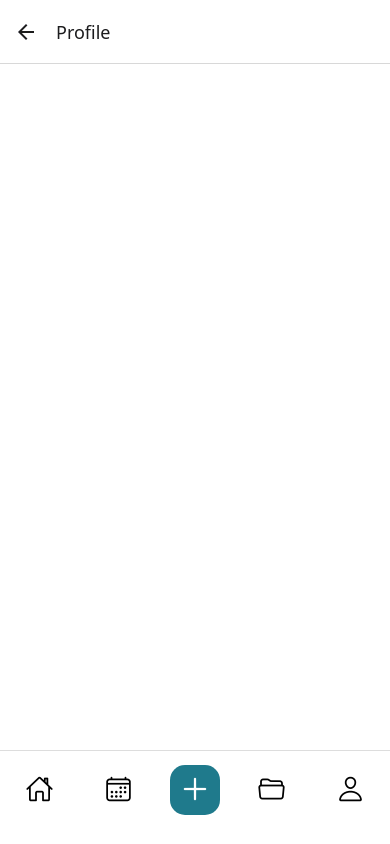
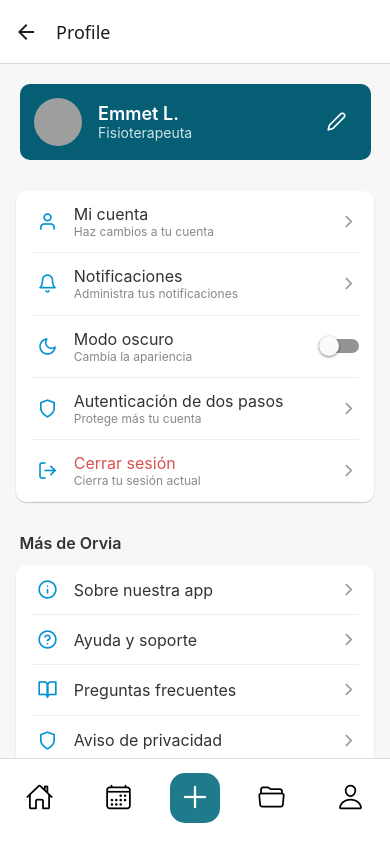
Before and after one commit to Diegoferpo/ORVIAProject, a React Native app in the folder ORVIA/: screen /Profile in a window 390 px wide. Built offline with nearby package versions, Linux system fonts and the light colour scheme; grey boxes are pictures that could not be loaded.

Commit message:
feat: Added profile and patients screen

```diff
--- a/ORVIA/App.js
+++ b/ORVIA/App.js
@@ -2,7 +2,7 @@ import {NavigationContainer} from '@react-navigation/native';
 import {createNativeStackNavigator} from '@react-navigation/native-stack';
 import HomeView from './screens/HomeView';
 import CalendarView from './screens/CalendarView';
-import PatientsView from './screens/PatientsVIew';
+import PatientsView from './screens/PatientsView';
 import ProfileView from './screens/ProfileView';
 import CreateAppointment from './screens/CreateAppointmentView';
 
--- a/ORVIA/screens/PatientsView.js
+++ b/ORVIA/screens/PatientsView.js
@@ -1,16 +1,53 @@
-import { View } from 'react-native';
 import styles from '../styles/PatientsStyle';
 import Navbar from '../components/Navbar';
+import React, { useEffect, useState } from 'react';
+import { View, Text, StyleSheet, ScrollView, ActivityIndicator, TouchableOpacity } from 'react-native';
+import Icon from 'react-native-vector-icons/Feather';
 
+const PatientScreen = ({ navigation }) => {
+  const [patients, setPatients] = useState([]);
+  const [loading, setLoading] = useState(true);
 
-const PatientsView = ({navigation}) => {
-    return (
-        <View style={styles.container}>
-            <View></View>
+  useEffect(() => {
+    // Simulación de llamada a una API
+    setTimeout(() => {
+      const fakeData = [
+        { id: '1', name: 'Laura Gutiérrez', age: 32, condition: 'Rehabilitación de rodilla' },
+        { id: '2', name: 'Carlos Méndez', age: 45, condition: 'Dolor lumbar crónico' },
+        { id: '3', name: 'Ana López', age: 27, condition: 'Recuperación post operatoria' },
+      ];
+      setPatients(fakeData);
+      setLoading(false);
+    }, 1500);
+  }, []);
 
-            <Navbar navigation={navigation} />
-        </View>
-    );
-}
+  return (
+    <View style={styles.container}>
+      <ScrollView contentContainerStyle={styles.scrollContent}>
+        <Text style={styles.title}>Pacientes</Text>
 
-export default PatientsView;
+        {loading ? (
+          <ActivityIndicator size="large" color="#0593D3" style={{ marginTop: '10%' }} />
+        ) : (
+          patients.map((patient) => (
+            <TouchableOpacity key={patient.id} style={styles.card}>
+              <View style={styles.cardLeft}>
+                <Icon name="user" size={28} color="#0593D3" />
+              </View>
+              <View style={styles.cardBody}>
+                <Text style={styles.cardName}>{patient.name}</Text>
+                <Text style={styles.cardDetails}>Edad: {patient.age}</Text>
+                <Text style={styles.cardDetails}>{patient.condition}</Text>
+              </View>
+              <Icon name="chevron-right" size={22} color="#999" />
+            </TouchableOpacity>
+          ))
+        )}
+      </ScrollView>
+
+      <Navbar navigation={navigation} />
+    </View>
+  );
+};
+
+export default PatientScreen;
--- a/ORVIA/screens/ProfileView.js
+++ b/ORVIA/screens/ProfileView.js
@@ -1,16 +1,93 @@
-import { View } from 'react-native';
 import styles from '../styles/ProfileStyle';
 import Navbar from '../components/Navbar';
-
+import React from 'react';
+import { View, Text, ScrollView, Switch, TouchableOpacity, Image } from 'react-native';
+import Icon from 'react-native-vector-icons/Feather';
 
 const ProfileView = ({navigation}) => {
+  const [darkMode, setDarkMode] = React.useState(false);
+
   return (
     <View style={styles.container}>
-            <View></View>
+        <ScrollView style={styles.scrollContent}>
+        <View style={styles.header}>
+            <View style={styles.profileCard}>
+            <Image
+                source={{ uri: '../assets/emmet.jpg' }}  //Cambiar a la ruta correcta de la imagen
+                style={styles.avatar}
+            />
+            <View style={{ flex: 1 }}>
+                <Text style={styles.name}>Emmet L.</Text>
+                <Text style={styles.role}>Fisioterapeuta</Text>
+            </View>
+            <TouchableOpacity style={{ padding: 10 }}>
+                <Icon name="edit-2" size={20} color="#fff" />
+            </TouchableOpacity>
+            </View>
+        </View>
+
+        {/* Opciones de configuración */}
+        <View style={styles.section}>
+            <SettingItem icon="user" label="Mi cuenta" subtitle="Haz cambios a tu cuenta" />
+            <SettingItem icon="bell" label="Notificaciones" subtitle="Administra tus notificaciones" />
+            <SettingItem
+            icon="moon"
+            label="Modo oscuro"
+            subtitle="Cambia la apariencia"
+            rightElement={
+                <Switch value={darkMode} onValueChange={setDarkMode} />
+            }
+            />
+            <SettingItem
+            icon="shield"
+            label="Autenticación de dos pasos"
+            subtitle="Protege más tu cuenta"
+            />
+            <SettingItem
+            icon="log-out"
+            label="Cerrar sesión"
+            subtitle="Cierra tu sesión actual"
+            danger
+            />
+        </View>
+
+        {/* Más de Orvia */}
+        <Text style={styles.sectionTitle}>Más de Orvia</Text>
+        <View style={styles.section}>
+            <SettingItem icon="info" label="Sobre nuestra app" />
+            <SettingItem icon="help-circle" label="Ayuda y soporte" />
+            <SettingItem icon="book-open" label="Preguntas frecuentes" />
+            <SettingItem icon="shield" label="Aviso de privacidad" />
+            <SettingItem icon="alert-circle" label="Reportar un error" danger />
+        </View>
+
+        <View style={{ height: 100 }} />
+        </ScrollView>
 
         <Navbar navigation={navigation} />
     </View>
   );
-}
+};
+
+const SettingItem = ({
+  icon,
+  label,
+  subtitle,
+  rightElement,
+  danger,
+}) => (
+  <TouchableOpacity style={styles.item}>
+    <View style={styles.iconContainer}>
+      <Icon name={icon} size={20} color="#0593D3" />
+    </View>
+    <View style={{ flex: 1 }}>
+      <Text style={[styles.itemText, danger && { color: '#D9534F' }]}>{label}</Text>
+      {subtitle && <Text style={styles.subtitle}>{subtitle}</Text>}
+    </View>
+    {rightElement || <Icon name="chevron-right" size={20} color="#999" />}
+  </TouchableOpacity>
+);
+
+
 
 export default ProfileView;
--- a/ORVIA/styles/NavbarStyle.js
+++ b/ORVIA/styles/NavbarStyle.js
@@ -5,13 +5,14 @@ const styles = StyleSheet.create({
         flexDirection: 'row',
         justifyContent: 'space-around',
         alignItems: 'center',
-        height: '10%',
+        height: '11%',
         backgroundColor: 'white',
         borderTopWidth: 1,
         borderTopColor: '#ddd',
         position: 'absolute',
-        bottom: '2%',
+        bottom: '0%',
         width: '100%',
+        paddingBottom: '2%',
       },
       navItem: {
         alignItems: 'center',
--- a/ORVIA/styles/PatientsStyle.js
+++ b/ORVIA/styles/PatientsStyle.js
@@ -1,11 +1,51 @@
 import { StyleSheet} from 'react-native';
 
 const styles = StyleSheet.create({
-    container: {
-        flex: 1,
-        backgroundColor: '#fff',
-        alignItems: 'center',
-      },
-})
+  container: {
+    flex: 1,
+    backgroundColor: '#f7f7f7',
+
+  },
+  scrollContent: {
+    paddingBottom: '20%',
+    paddingHorizontal: '5%',
+  },
+  title: {
+    fontSize: 22,
+    fontWeight: '600',
+    color: '#003C4F',
+    marginTop: '5%',
+    marginBottom: '2%',
+  },
+  card: {
+    backgroundColor: '#fff',
+    borderRadius: 10,
+    padding: '4%',
+    marginVertical: '2%',
+    flexDirection: 'row',
+    alignItems: 'center',
+    shadowColor: '#000',
+    elevation: 2,
+  },
+  cardLeft: {
+    backgroundColor: '#E6F5FA',
+    padding: '3%',
+    borderRadius: 30,
+    marginRight: '5%',
+  },
+  cardBody: {
+    flex: 1,
+  },
+  cardName: {
+    fontSize: 16,
+    fontWeight: '600',
+    color: '#333',
+  },
+  cardDetails: {
+    fontSize: 13,
+    color: '#666',
+    marginTop: '1%',
+  },
+});
 
   export default styles;
--- a/ORVIA/styles/ProfileStyle.js
+++ b/ORVIA/styles/ProfileStyle.js
@@ -1,11 +1,83 @@
 import { StyleSheet} from 'react-native';
 
 const styles = StyleSheet.create({
-    container: {
-        flex: 1,
-        backgroundColor: '#fff',
-        alignItems: 'center',
-      },
-})
+  container: {
+    flex: 1,
+    backgroundColor: '#f7f7f7',
+  },
+  scrollContent: {
+    paddingBottom: '20%',
+  },
+  header: {
+    backgroundColor: '#f7f7f7',
+    paddingVertical: '5%',
+    paddingHorizontal: '5%',
+  },
+  profileCard: {
+    flexDirection: 'row',
+    alignItems: 'center',
+    backgroundColor: '#055E74',
+    borderRadius: 10,
+    padding: '4%',
+    width: '100%',
+  },
+  avatar: {
+    width: '15%',
+    aspectRatio: 1,
+    borderRadius: 50,
+    marginRight: '5%',
+  },
+  name: {
+    color: '#fff',
+    fontSize: 18,
+    fontWeight: '600',
+  },
+  role: {
+    color: '#CFE3E9',
+    fontSize: 14,
+  },
+  section: {
+    backgroundColor: '#fff',
+    marginVertical: '3%',
+    paddingHorizontal: '4%',
+    borderRadius: 10,
+    marginHorizontal: '4%',
+    shadowColor: '#000',
+    shadowOffset: {
+      width: 0,
+      height: 1,
+    },
+    shadowOpacity: 0.2,
+    shadowRadius: 1.41,
+  },
+  sectionTitle: {
+    marginTop: '5%',
+    marginLeft: '5%',
+    fontSize: 16,
+    fontWeight: '600',
+    color: '#333',
+  },
+  item: {
+    flexDirection: 'row',
+    alignItems: 'center',
+    paddingVertical: '4%',
+    borderBottomColor: '#eee',
+    borderBottomWidth: 1,
+  },
+  iconContainer: {
+    width: '10%',
+    alignItems: 'center',
+    marginRight: '3%',
+  },
+  itemText: {
+    fontSize: 16,
+    color: '#333',
+  },
+  subtitle: {
+    fontSize: 12,
+    color: '#888',
+  },
+});
+
 
   export default styles;
```
Also changed, not shown: ORVIA/package.json (+10 -8 lines), ORVIA/assets/emmet.jpg (added), 1 other file (tests, documents, lock files or other folders). Lines whose indentation alone changed are shown as unchanged.
